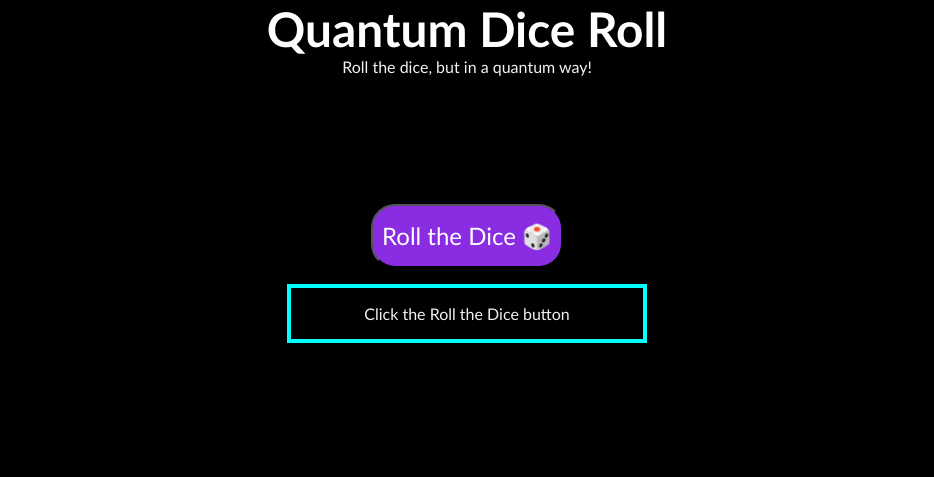
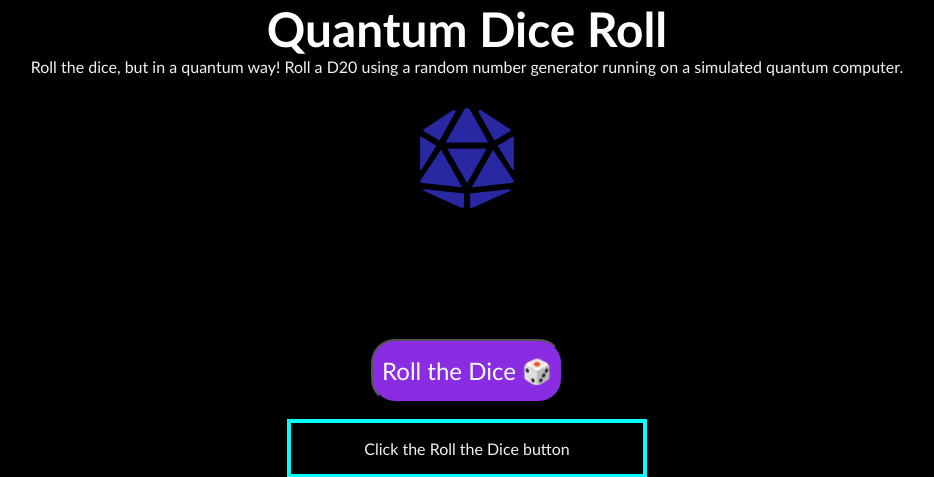
Before and after one commit to austin-alberd/Quantum-Dice-Roll-Website, a Flask app: page / in a window 1280 px wide. Shown: the top 477 px of the page, without its empty margins (173-1107 px from the left). Run offline with Flask 3, Linux system fonts and the light colour scheme; parts of the project's set-up code (start-up, migrations or seed data) failed here and were passed over.

Commit message:
adds image SVG

```diff
--- a/Prod_WebApp/templates/index.html
+++ b/Prod_WebApp/templates/index.html
@@ -89,7 +89,10 @@
     <center>
          <body>
             <h1>Quantum Dice Roll</h1>
-            <p>Roll the dice, but in a quantum way!</p>
+            <p>Roll the dice, but in a quantum way! Roll a D20 using a random number generator running on a simulated quantum computer.</p>
+
+            <svg style="margin-top:2rem;" fill="#33cc" width="100px" height="100px" viewBox="-16 0 512 512" xmlns="http://www.w3.org/2000/svg" stroke="#33cc"><g id="SVGRepo_bgCarrier" stroke-width="0"></g><g id="SVGRepo_tracerCarrier" stroke-linecap="round" stroke-linejoin="round"></g><g id="SVGRepo_iconCarrier"><path d="M106.75 215.06L1.2 370.95c-3.08 5 .1 11.5 5.93 12.14l208.26 22.07-108.64-190.1zM7.41 315.43L82.7 193.08 6.06 147.1c-2.67-1.6-6.06.32-6.06 3.43v162.81c0 4.03 5.29 5.53 7.41 2.09zM18.25 423.6l194.4 87.66c5.3 2.45 11.35-1.43 11.35-7.26v-65.67l-203.55-22.3c-4.45-.5-6.23 5.59-2.2 7.57zm81.22-257.78L179.4 22.88c4.34-7.06-3.59-15.25-10.78-11.14L17.81 110.35c-2.47 1.62-2.39 5.26.13 6.78l81.53 48.69zM240 176h109.21L253.63 7.62C250.5 2.54 245.25 0 240 0s-10.5 2.54-13.63 7.62L130.79 176H240zm233.94-28.9l-76.64 45.99 75.29 122.35c2.11 3.44 7.41 1.94 7.41-2.1V150.53c0-3.11-3.39-5.03-6.06-3.43zm-93.41 18.72l81.53-48.7c2.53-1.52 2.6-5.16.13-6.78l-150.81-98.6c-7.19-4.11-15.12 4.08-10.78 11.14l79.93 142.94zm79.02 250.21L256 438.32v65.67c0 5.84 6.05 9.71 11.35 7.26l194.4-87.66c4.03-1.97 2.25-8.06-2.2-7.56zm-86.3-200.97l-108.63 190.1 208.26-22.07c5.83-.65 9.01-7.14 5.93-12.14L373.25 215.06zM240 208H139.57L240 383.75 340.43 208H240z"></path></g></svg>
+
             <div style = "margin-top:8rem;">
                 <button id = "rollButton" hx-get="/api/rollDie" hx-target="#resultArea">Roll the Dice 🎲</button>
             </div>
```
